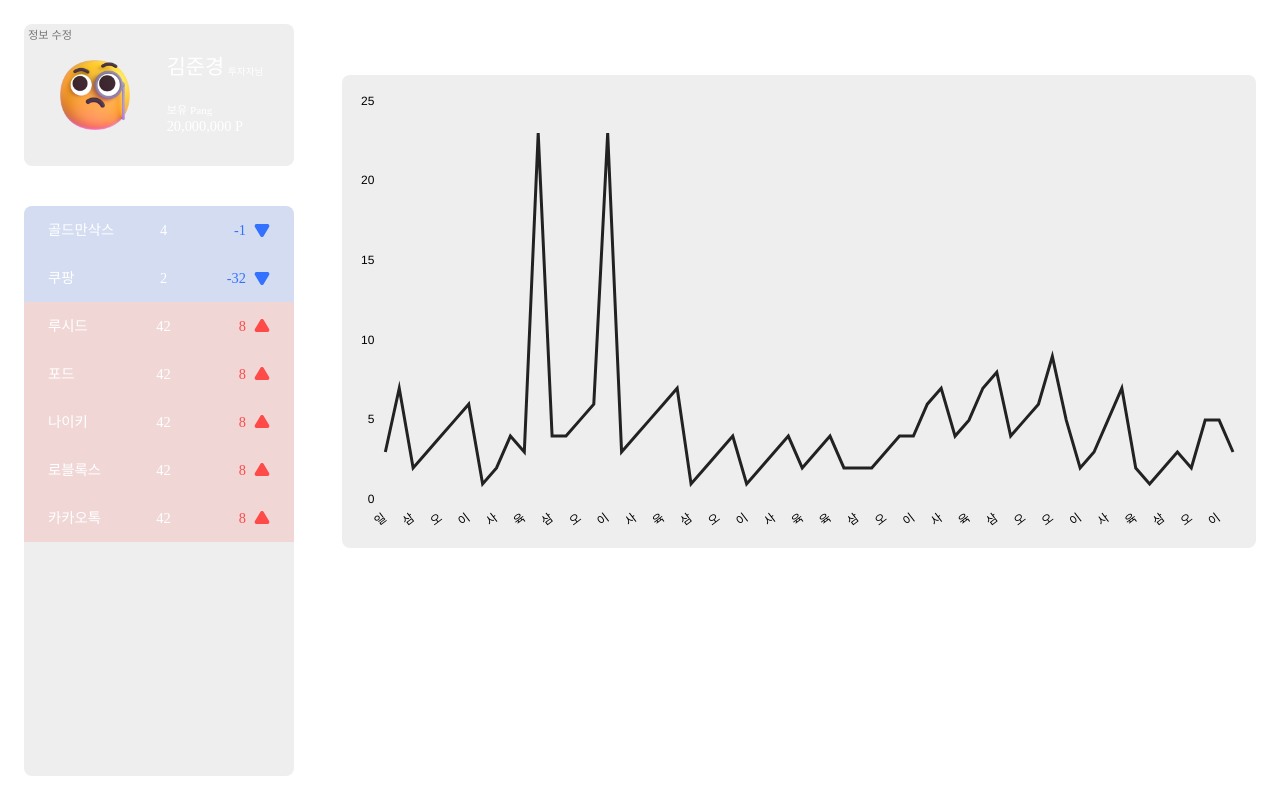
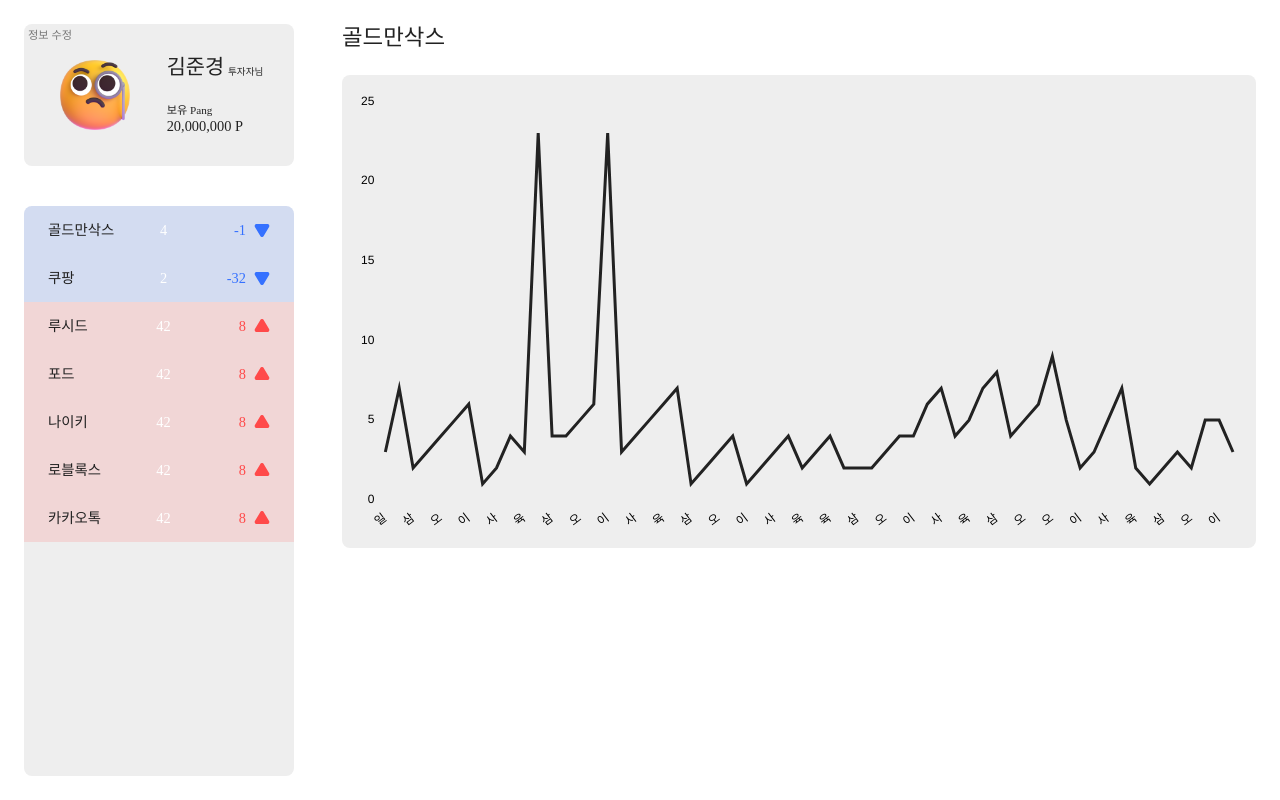
Before and after one commit to rlawnsrud0509/BSMCoinPractice, a Next.js app in the folder client/: page /main in a window 1280 px wide. Built offline with nearby package versions, Linux system fonts and the light colour scheme.

Commit message:
add : 전체적인 색상 변경

```diff
--- a/client/src/style/ui/text/index.tsx
+++ b/client/src/style/ui/text/index.tsx
@@ -1,6 +1,7 @@
 import styled, { css } from "styled-components";
 import { Textproptypes } from "@/types/ui/TextProptypes";
 import fonts from "@/style/font";
+import Color from "@/style/color";
 
 type Font = keyof typeof fonts;
 
@@ -8,7 +9,7 @@ const Text = ({
   width = "fit-content",
   height = "fit-content",
   fontType,
-  color = "white",
+  color = Color.gray200,
   textAlign = "center",
   ellipsis = false,
   children,
```
